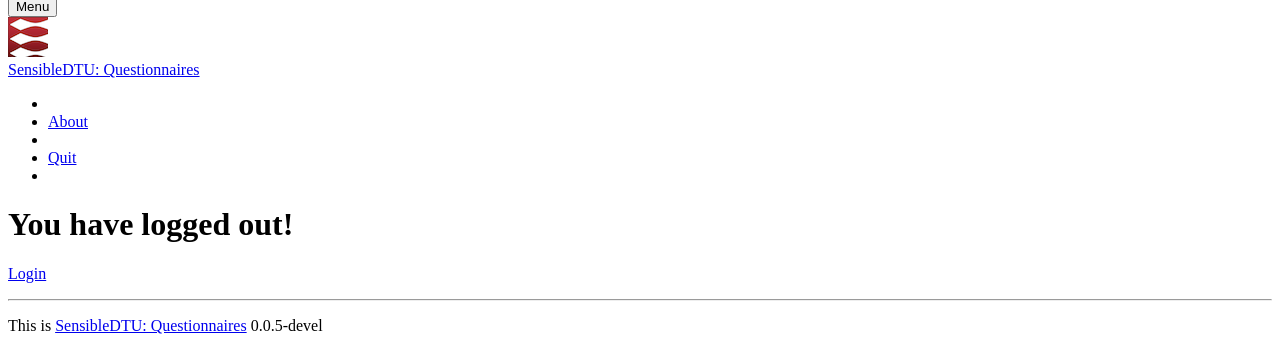
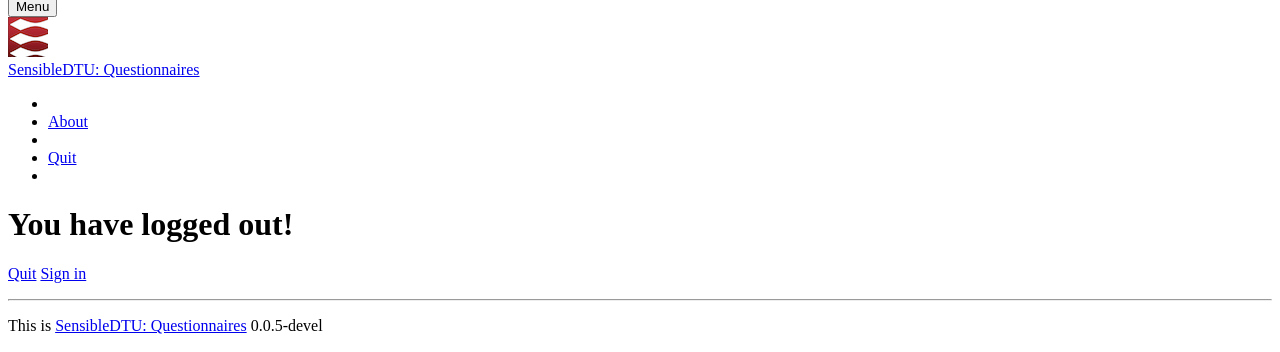
Before and after one commit to RaduGatej/SensibleData-Apps-Questionaires, a Django app: template questionnaires/templates/logout_success.html in a window 1280 px wide. Shown: the part 72-424 px from the top of the page. Run offline with Django 3.2, Linux system fonts and the light colour scheme; the template is opened without the code that fills it, so the values that code supplies are empty; some libraries are stand-ins or nearby versions.

Commit message:
nicer logout screen

```diff
--- a/questionnaires/templates/logout_success.html
+++ b/questionnaires/templates/logout_success.html
@@ -2,10 +2,11 @@
 
 {% block content %}
 
-    <div class="well">
         <h1>You have logged out!</h1>
-		<p><a class="btn btn-primary" href="{% url 'login' %}"><i class="icon-user icon-white"></i> Login</a></p>
-    </div>
+		<p>
+		<a class="btn" href="{% url 'quit' %}"><i class="icon-remove"></i> Quit</a>
+		<a class="btn btn-primary" href="{% url 'login' %}"><i class="icon-user icon-white"></i> Sign in</a>
+		</p>
 
 
 {% endblock %}
```
